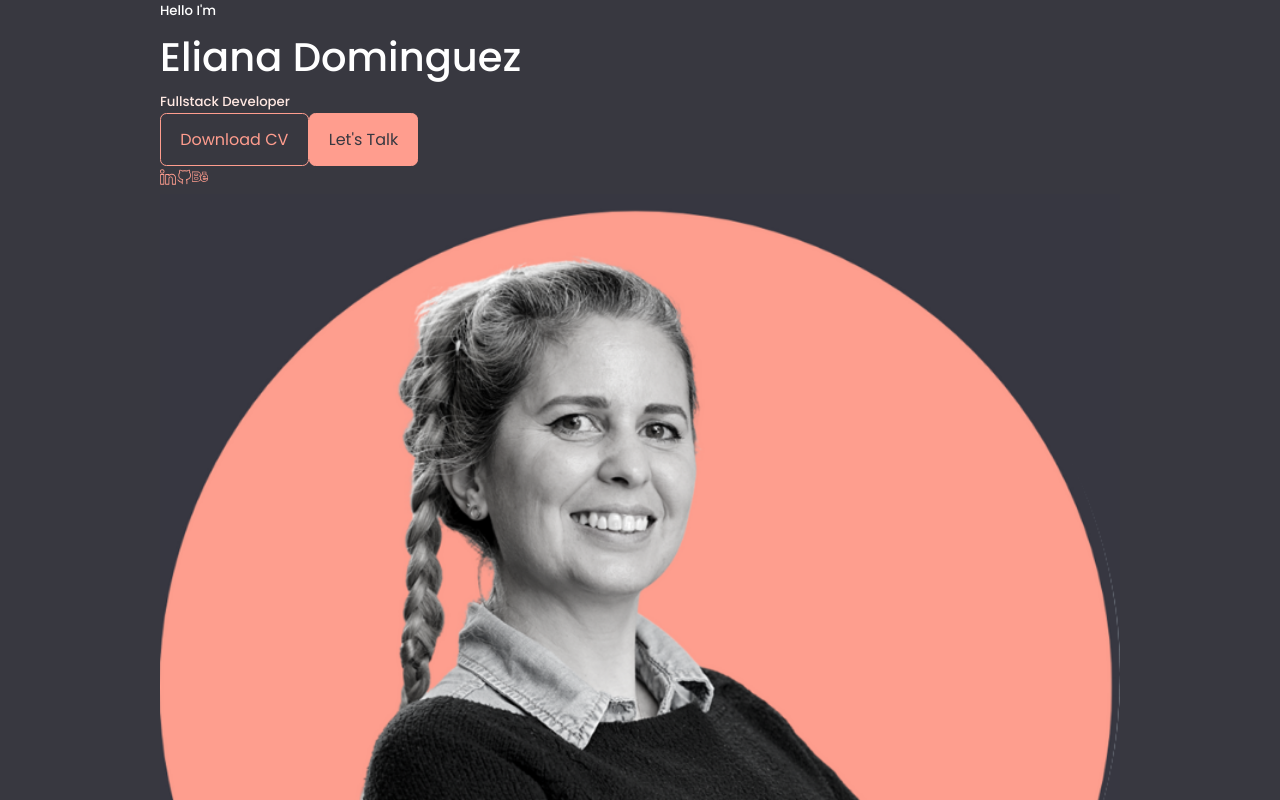
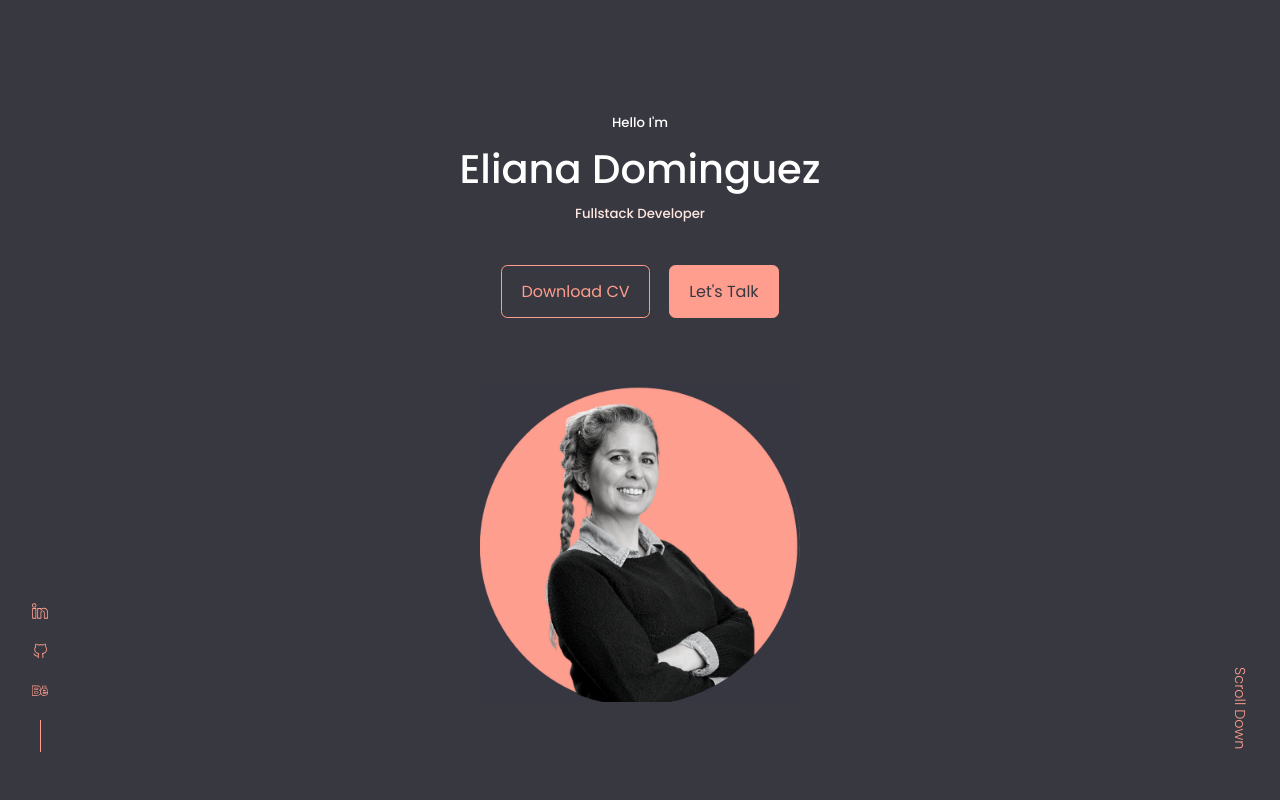
Before and after one commit to elysdominguez2/elysdominguez_cv, a React (Create React App) app: page / in a window 1280 px wide. Shown: the top 800 px of the page. Built offline with nearby package versions, Linux system fonts and the light colour scheme.

Commit message:
Finished the header

```diff
--- a/src/components/header/Header.jsx
+++ b/src/components/header/Header.jsx
@@ -2,11 +2,12 @@ import CTA from "./CTA";
 import ME from "../../images/PhotoCV.png";
 import "./header.css";
 import HeaderSocial from "./HeaderSocial";
+import "./header.css";
 
 export default function Header() {
   return (
     <header>
-      <div className="container header__container">
+      <div className="container header_container">
         <h5>Hello I'm</h5>
         <h1>Eliana Dominguez</h1>
         <h5 className="text-light">Fullstack Developer</h5>
--- a/src/components/header/HeaderSocial.jsx
+++ b/src/components/header/HeaderSocial.jsx
@@ -4,7 +4,7 @@ import { SlSocialLinkedin } from "react-icons/sl";
 
 export default function HeaderSocial() {
   return (
-    <div>
+    <div className="header_social">
       <a
         href="https://www.linkedin.com/in/elianadominguez/"
         target="_blank"
--- a/src/components/header/header.css
+++ b/src/components/header/header.css
@@ -0,0 +1,77 @@
+header {
+  height: 100vh;
+  padding-top: 7rem;
+  overflow: hidden;
+}
+
+.header_container {
+  text-align: center;
+  height: 100%;
+  position: hidden;
+}
+
+/* CTA */
+.cta {
+  margin-top: 2.5rem;
+  display: flex;
+  gap: 1.2rem;
+  justify-content: center;
+}
+
+/* HEADER SOCIAL */
+
+.header_social {
+  display: flex;
+  flex-direction: column;
+  left: 2rem;
+  align-items: center;
+  gap: 0.8rem;
+  position: absolute;
+  bottom: 3rem;
+}
+
+.header_social::after {
+  content: "";
+  width: 1px;
+  height: 2rem;
+  background: var(--color-primary);
+}
+
+/* ME */
+.me {
+  width: 20rem;
+  height: 30rem;
+  margin: 4rem auto 0 auto;
+}
+
+/* SCROLL DOWN */
+
+.scroll_down {
+  position: absolute;
+  /* right: 12rem; */
+  right: -0.1rem;
+  bottom: 5rem;
+  transform: rotate(90deg);
+  font-weight: 300;
+  font-size: 0.9rem;
+}
+
+/* MEDIUM DEVICES - MEDIA QUERIES */
+
+@media screen and (max-width: 1024px) {
+  header {
+    height: 68vh;
+  }
+}
+
+/* SMALL DEVICES - MEDIA QUERIES */
+
+@media screen and (max-width: 600px) {
+  header {
+    height: 100vh;
+  }
+  .header_social,
+  .scroll_down {
+    display: none;
+  }
+}
```
